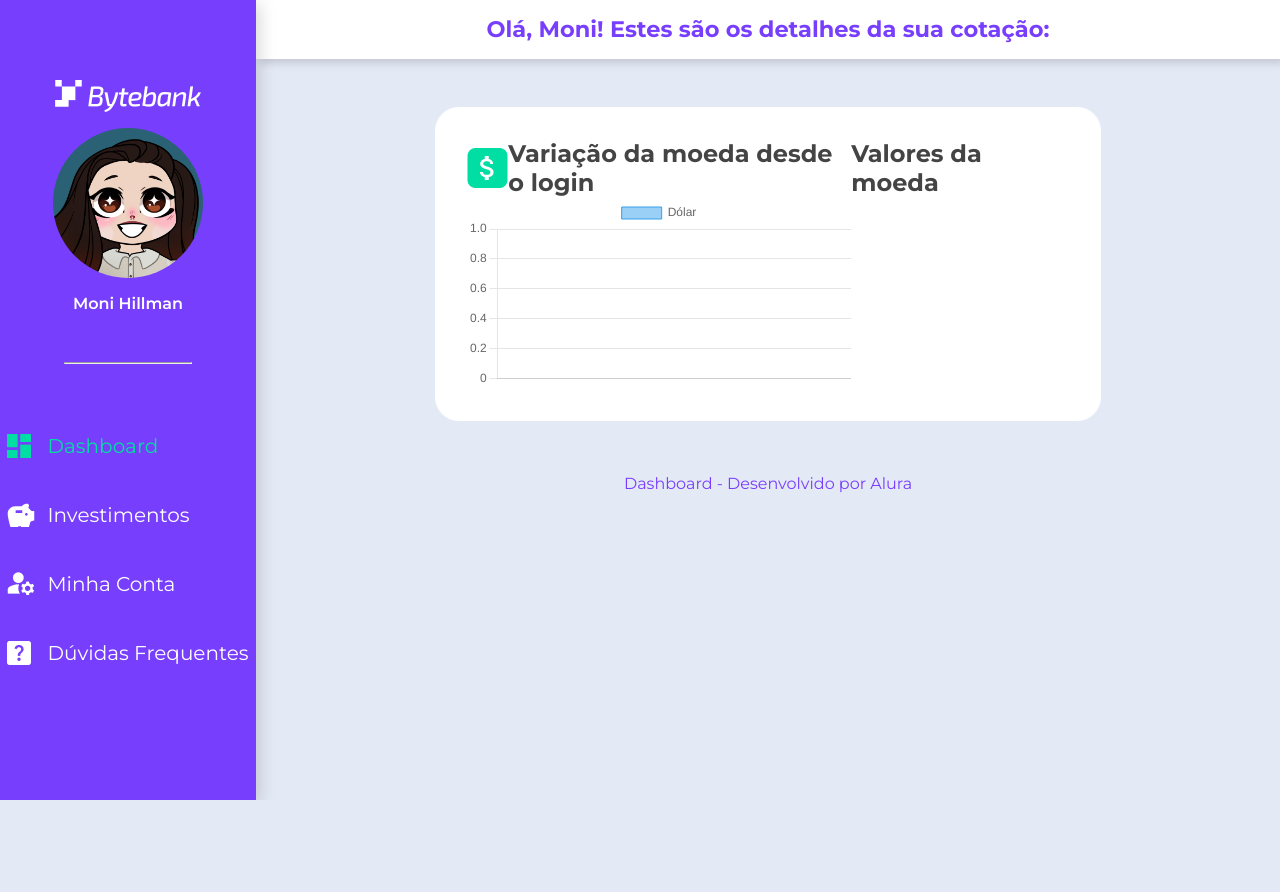
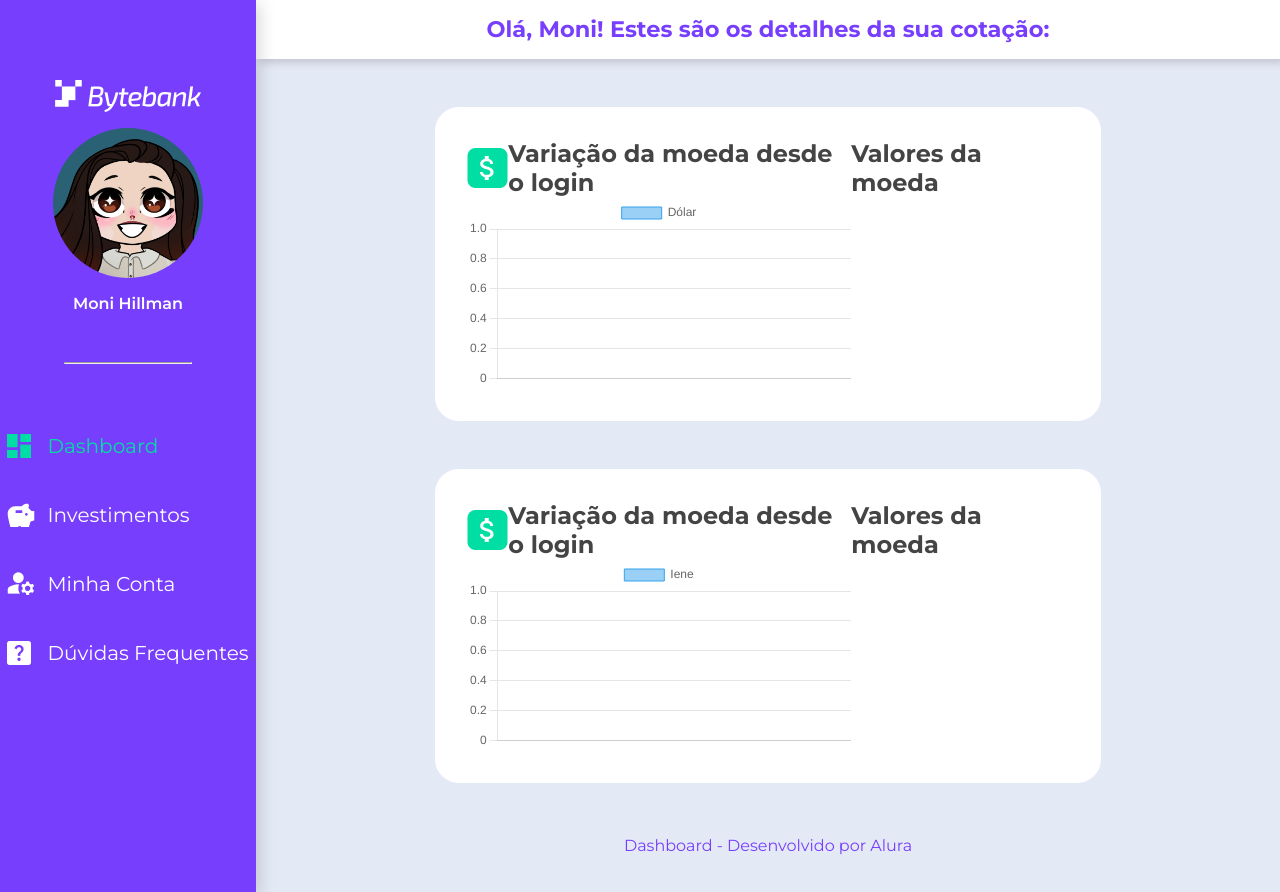
Before and after one commit to ledsouza/bytebank-javascript, a plain HTML site: page index.html in a window 1280 px wide. Before the commit the page ends 800 px from the top, so only its background shows below. Drawn offline with nearby package versions, Linux system fonts and the light colour scheme; no server answers.

Commit message:
adicionado canvas para iene

```diff
--- a/index.html
+++ b/index.html
@@ -46,6 +46,20 @@
                     <ul class="investimentos__lista" id="dolar" data-lista></ul>
                 </div>
             </article>
+            <article class="dadosIene">
+                <div class="grafico">
+                    <div class="grafico__titulo">
+                        <span class="grafico__ilustracao-dolar"></span>
+                        <h2>Variação da moeda desde o login</h2>
+                    </div>
+                    <canvas id="graficoIene"></canvas>
+                </div>
+
+                <div class="investimentos">
+                    <h2>Valores da moeda</h2>
+                    <ul class="investimentos__lista" id="iene" data-lista></ul>
+                </div>
+            </article>
 
             <footer class="rodape">
                 <p>Dashboard - Desenvolvido por Alura</p>
--- a/script/script.js
+++ b/script/script.js
@@ -2,7 +2,6 @@ import { getHorario } from "./horario.js";
 import imprimirCotacao from "./impimir-cotacao.js";
 
 const canvasGraficoDolar = document.getElementById("graficoDolar");
-
 const graficoDolar = new Chart(canvasGraficoDolar, {
     type: "line",
     data: {
@@ -25,7 +24,7 @@ function adicionarDados(grafico, legenda, dados) {
     grafico.update();
 }
 
-let workerDolar = new Worker("./workers/worker-dolar.js");
+let workerDolar = new Worker("./script/workers/worker-dolar.js");
 workerDolar.postMessage("usd");
 
 workerDolar.addEventListener("message", (evento) => {
@@ -34,3 +33,18 @@ workerDolar.addEventListener("message", (evento) => {
     adicionarDados(graficoDolar, horario, valorDolar);
     imprimirCotacao("dólar", valorDolar);
 });
+
+const canvasGraficoIene = document.getElementById("graficoIene");
+const graficoIene = new Chart(canvasGraficoIene, {
+    type: "line",
+    data: {
+        labels: [],
+        datasets: [
+            {
+                label: "Iene",
+                data: [],
+                borderWidth: 1,
+            },
+        ],
+    },
+});
--- a/script/workers/worker-dolar.js
+++ b/script/workers/worker-dolar.js
@@ -5,5 +5,6 @@ async function getDolar() {
 }
 
 addEventListener("message", () => {
+    getDolar();
     setInterval(() => getDolar(), 5000);
 });
```
